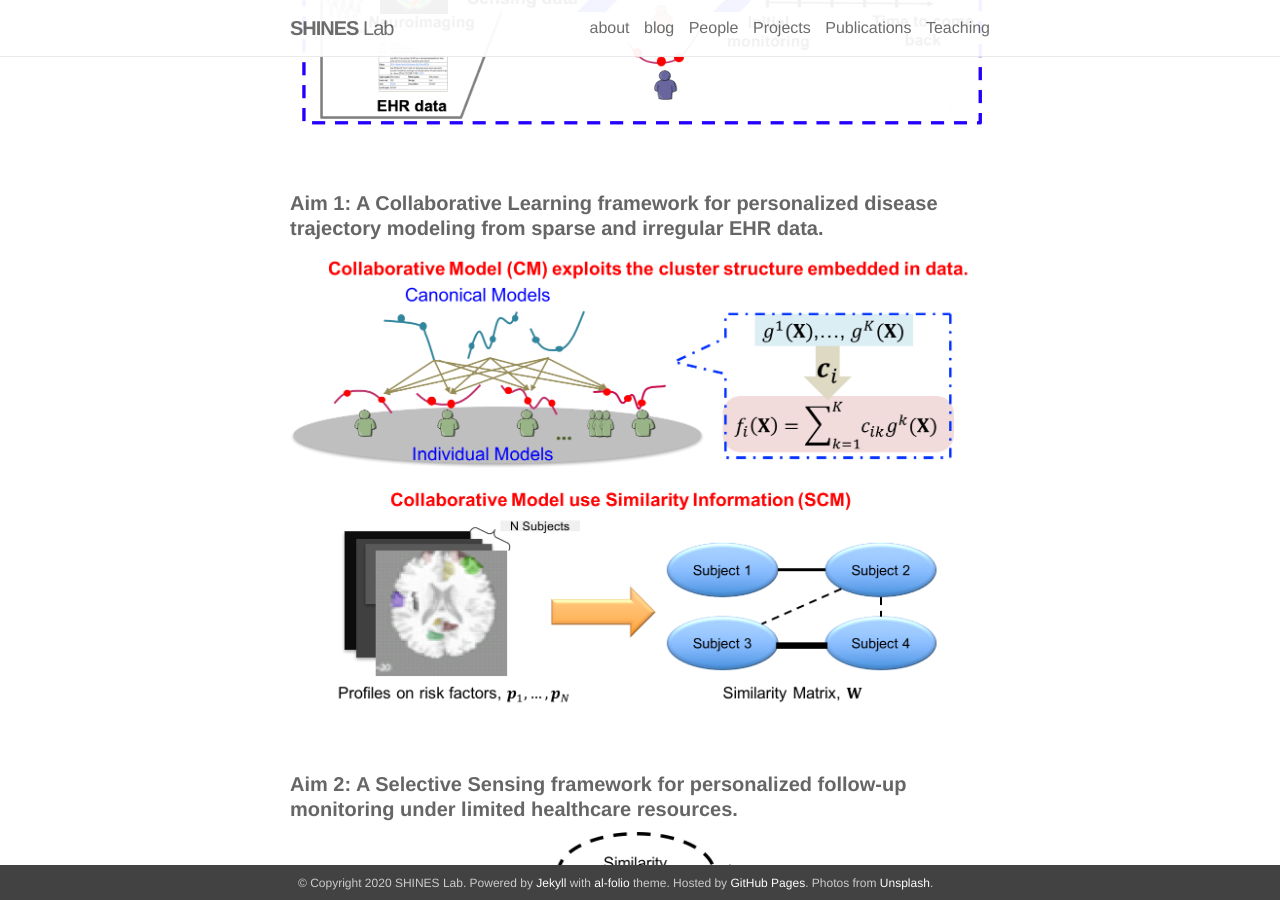
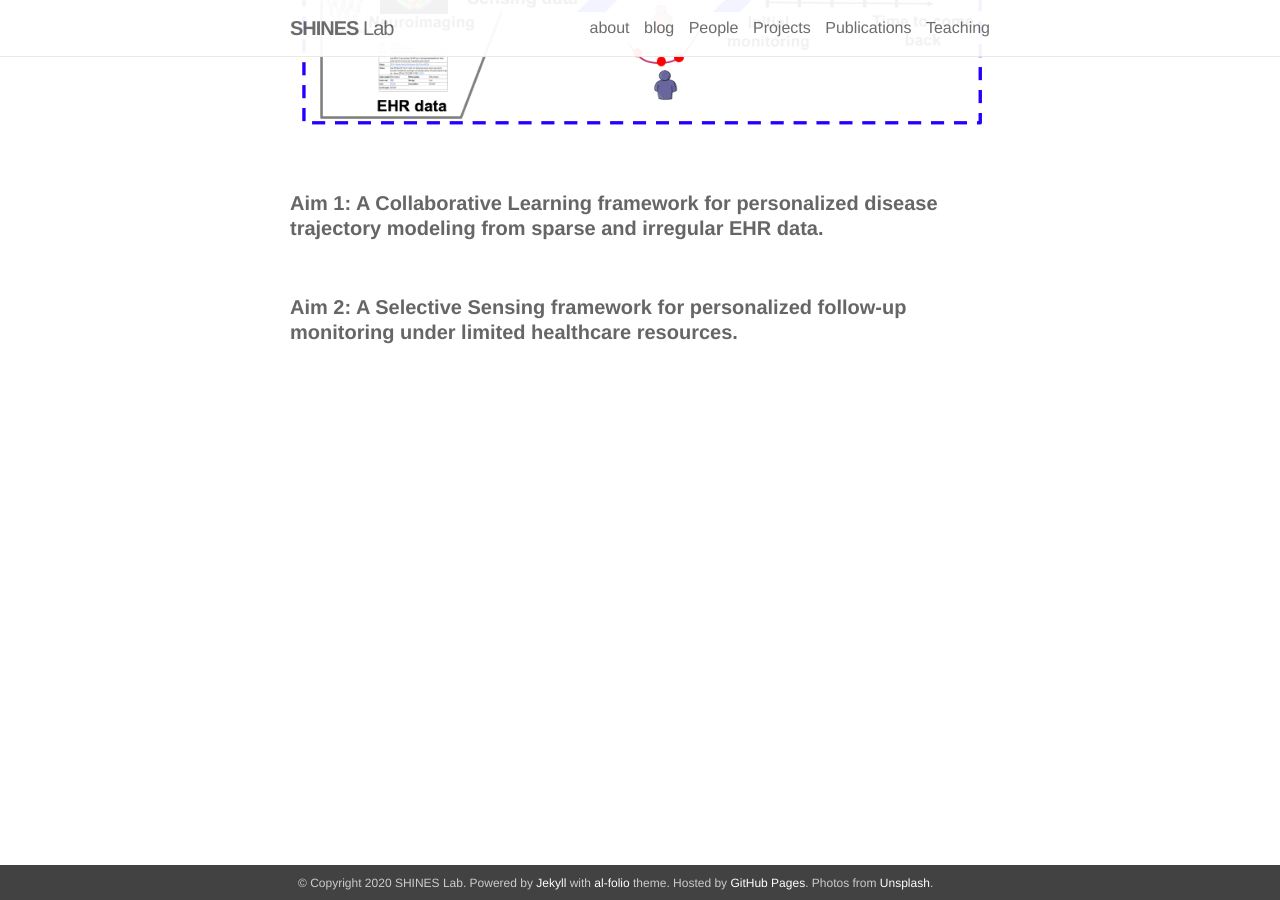
Before and after one commit to shines-lab/shines-lab.github.io, a Jekyll site: the page built from _projects/1_project.markdown, in a window 1280 px wide and 900 px high, scrolled down 667 px. Built offline with Jekyll 4.4.1, drawn with Linux system fonts in a browser that asks for light colours; nearby versions of some CDN libraries.

Commit message:
Update 1_project.markdown

```diff
--- a/_projects/1_project.markdown
+++ b/_projects/1_project.markdown
@@ -10,9 +10,7 @@ img: /assets/img/Picture1.png
 
 
 #### **Aim 1: A Collaborative Learning framework for personalized disease trajectory modeling from sparse and irregular EHR data.**
- <img src="{{site.baseurl}}/assets/img/Project1_CM.png" align="center" width="100%" height="100%">
 
 <br>
 
 #### **Aim 2: A Selective Sensing framework for personalized follow-up monitoring under limited healthcare resources.**
- <img src="{{site.baseurl}}/assets/img/Project1_SS.png" align="center" width="100%" height="100%">
```
